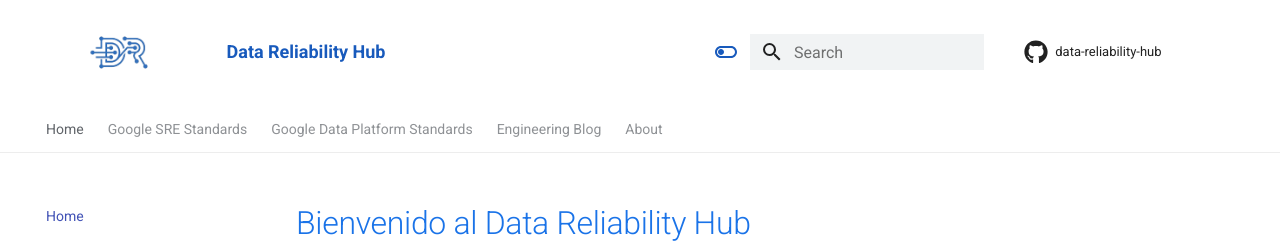
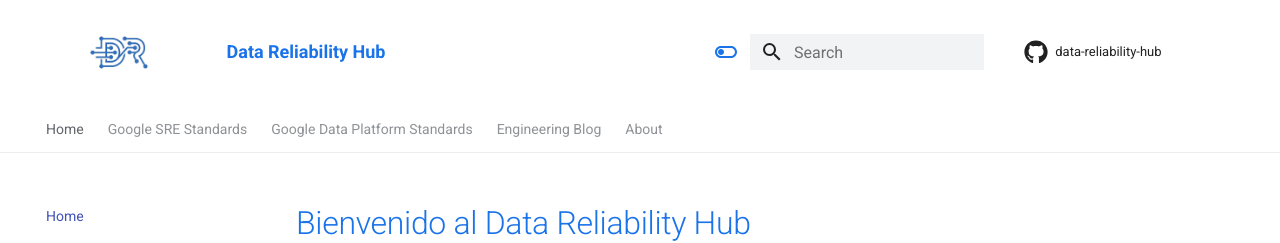
Before and after one commit to mcatalangt/data-reliability-hub, an MkDocs documentation site: the page built from docs/index.md, in a window 1280 px wide. Shown: the top 243 px of the page. Built offline with MkDocs 1.6.1 and Material for MkDocs 9.7.7, drawn with Linux system fonts in a browser that asks for light colours; comment, search, counter and statistics services are not loaded.

```diff
--- a/docs/stylesheets/extra.css
+++ b/docs/stylesheets/extra.css
@@ -10,7 +10,7 @@
 
 /* Forzar que el título del sitio sea Azul Google */
 .md-header__title, .md-header__button {
-    color: #185abc !important;
+    color: #1a73e8 !important;
 }
 
 /* Pestañas (Tabs) en blanco también */
```
